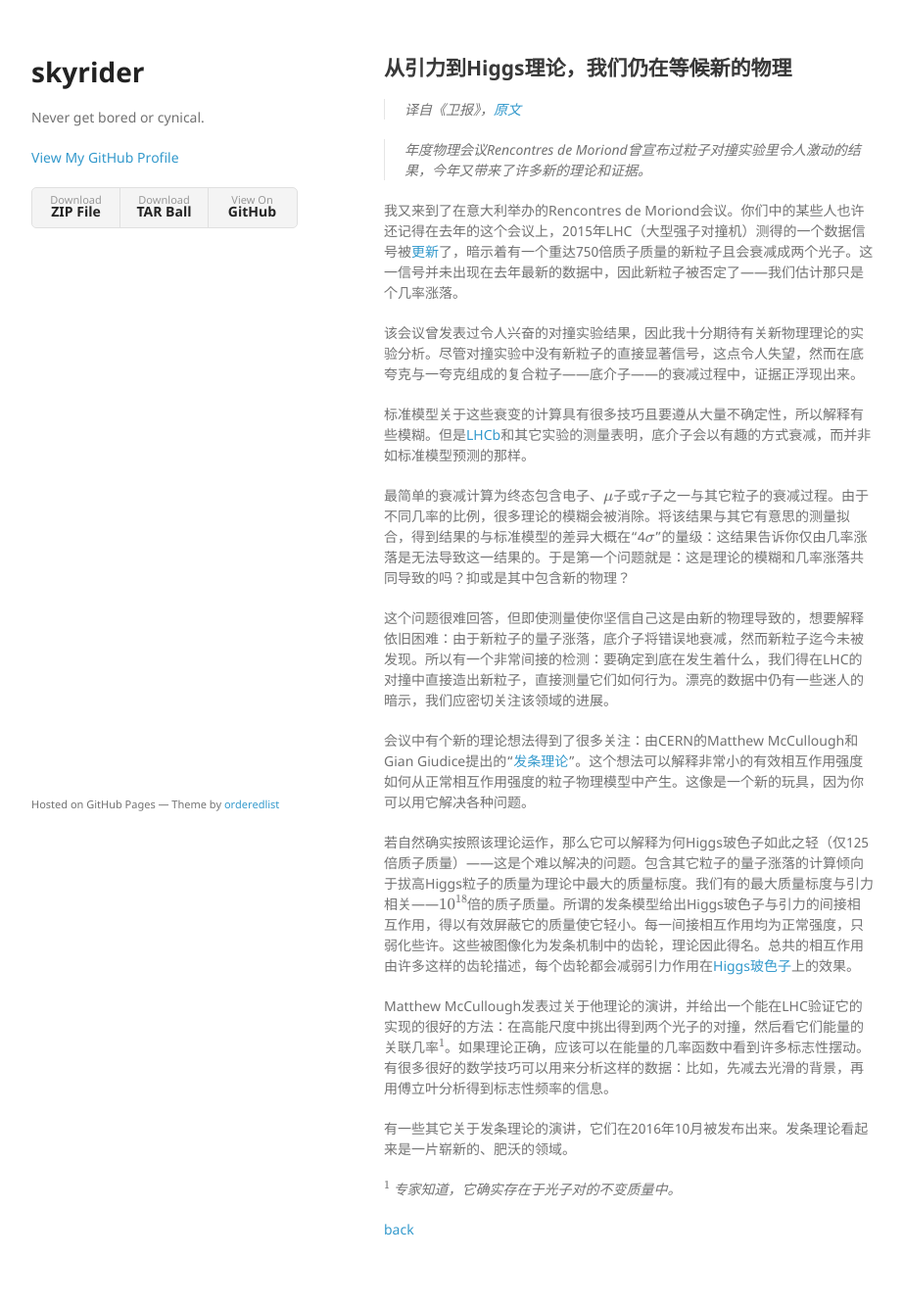
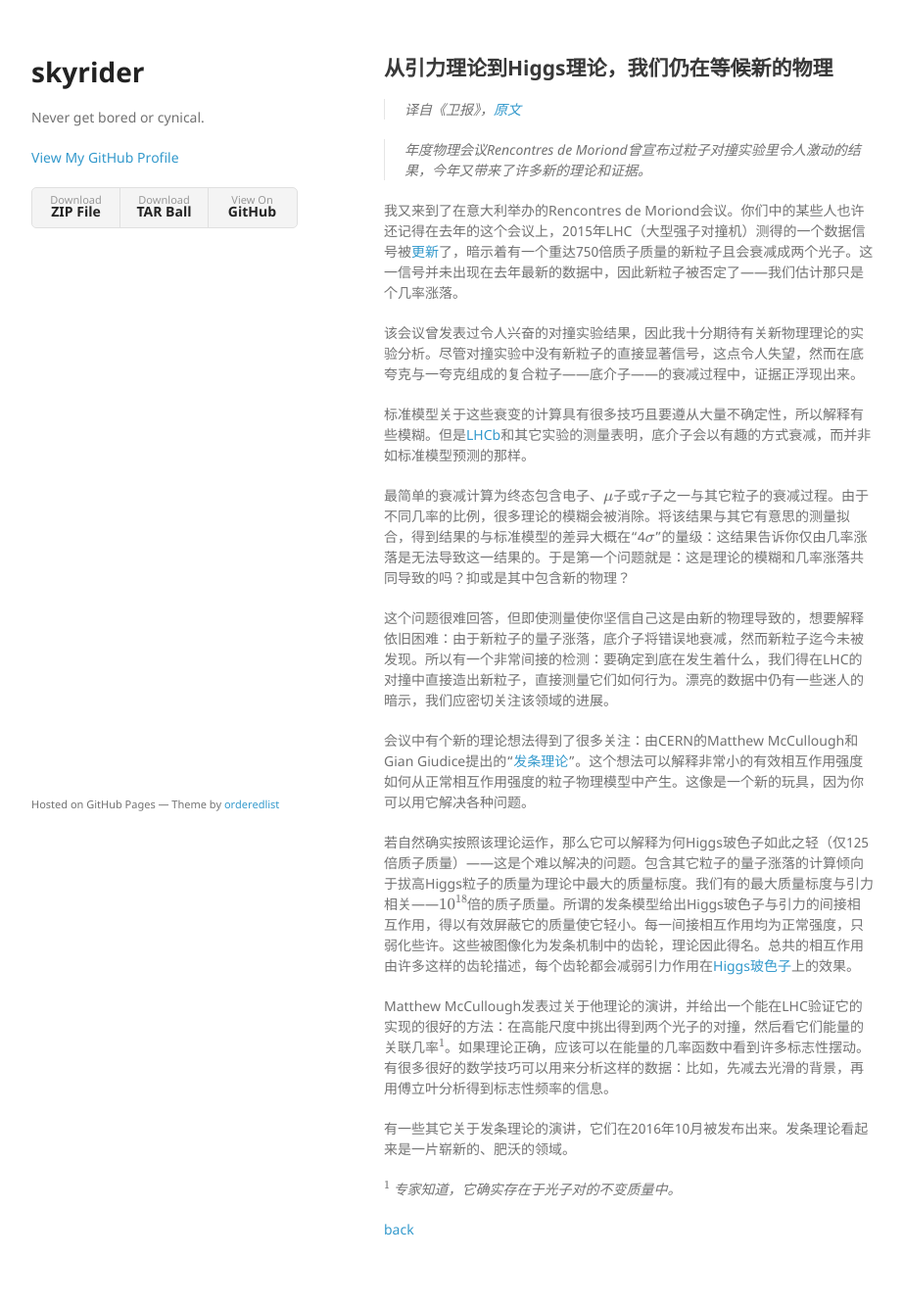
Before and after one commit to aladden/aladden.github.io, a Jekyll site: the page built from from-gravity-to-the-Higss-we’re-still-waiting-for-new-physics.md, in a window 1280 px wide. Shown: the whole page at 98% size, without its empty margins (178-1100 px from the left). Built offline with Jekyll 4.4.1, drawn with Linux system fonts in a browser that asks for light colours; formulas are drawn with MathJax 3.

Commit message:
Update from-gravity-to-the-Higss-we’re-still-waiting-for-new-physics.md

```diff
--- a/from-gravity-to-the-Higss-we’re-still-waiting-for-new-physics.md
+++ b/from-gravity-to-the-Higss-we’re-still-waiting-for-new-physics.md
@@ -3,7 +3,7 @@ layout: default
 ---
 <script src="https://cdn.mathjax.org/mathjax/latest/MathJax.js?config=TeX-AMS-MML_HTMLorMML" type="text/javascript"></script>
 
-## 从引力到Higgs理论，我们仍在等候新的物理
+## 从引力理论到Higgs理论，我们仍在等候新的物理
 
 >译自《卫报》，[原文][2]
 
```
